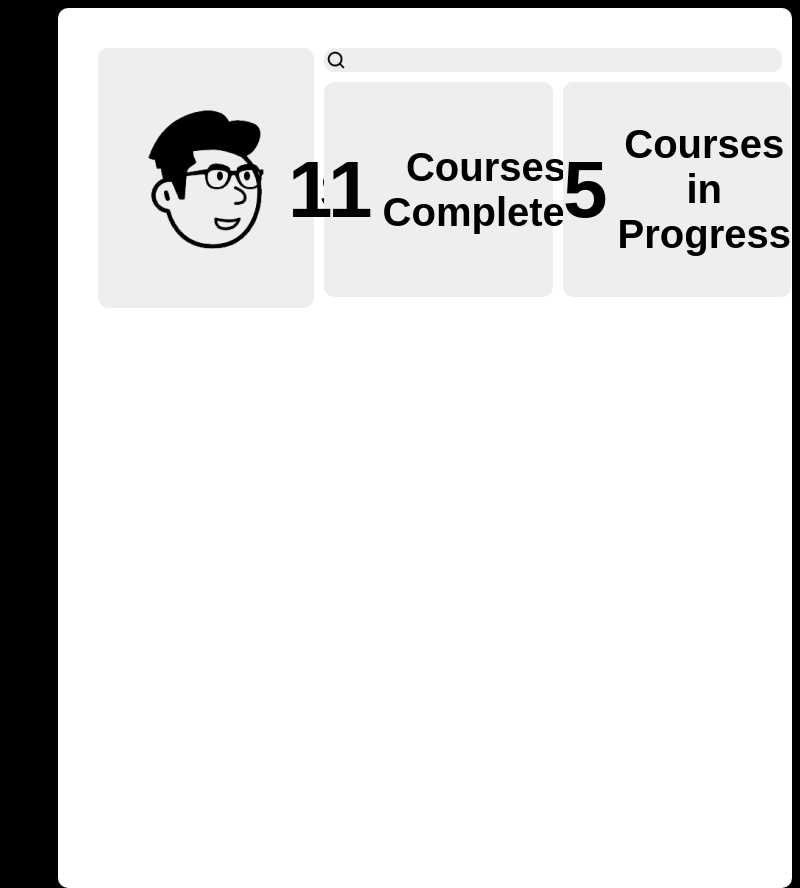
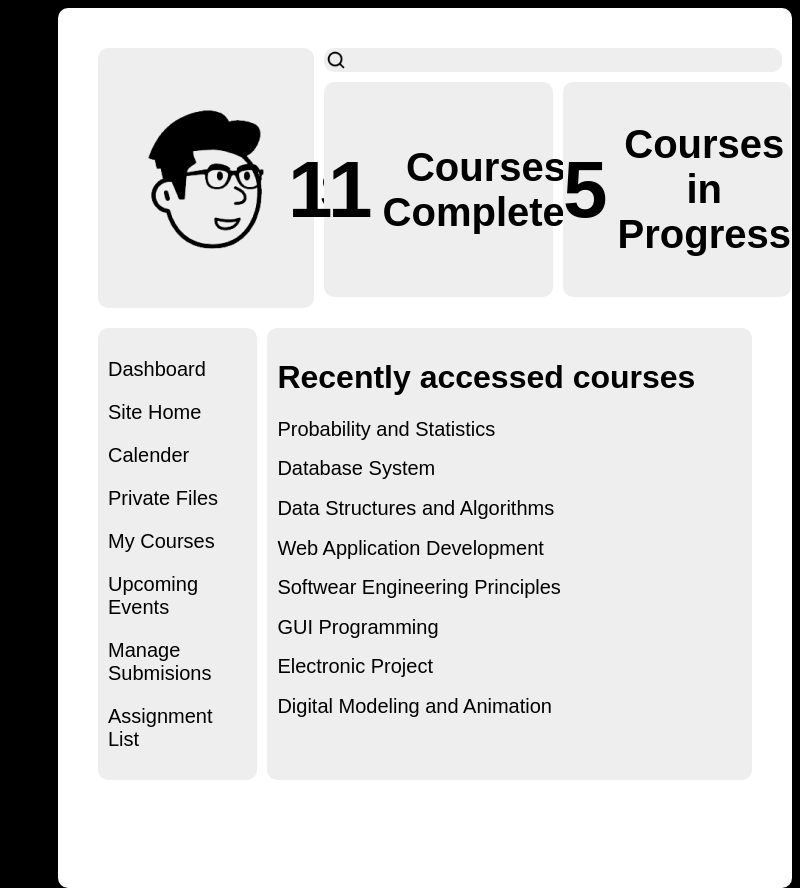
Before and after one commit to ThashmikaX/Electron-Windows-Application, an Electron app: page Pages/inside.html in a window 800 px wide. Drawn offline with Linux system fonts and the light colour scheme.

Commit message:
Add styling and content to inside.html and inside.css files

```diff
--- a/Pages/inside.css
+++ b/Pages/inside.css
@@ -113,3 +113,86 @@ html {
 
 
 }
+
+
+.second-row {
+    background-color: rgb(255, 255, 255);
+    color: white;
+    border-radius: 10px;
+    text-align: center;
+    height: 30%;
+    display: flex;
+    flex-direction: row;
+    justify-content: space-between;
+    gap: 10px;
+    padding-top: 40px;
+}
+
+.content-div {
+    background-color: rgb(255, 255, 255);
+    padding: 40px;
+    border-radius: 10px;
+    text-align: center;
+    height: 100%;
+}
+
+body {
+    background-color: #000000;
+    font-family: Arial, sans-serif;
+    height: 100%;
+    padding-left: 50px;
+}
+
+html {
+    height: 100%;
+}
+
+.second-row-left {
+    background-color: #EEEEEE;
+    color: rgb(0, 0, 0);
+
+    padding: 10px;
+    border-radius: 10px;
+    text-align: left;
+    height: 180%;
+    width: 30%;
+    border: #000000;
+
+    flex-direction: row;
+    align-items: center;
+}
+
+.second-row-left-head {
+    align-items: center;
+    h1{
+        font-size: 50px;
+        font-weight: bold;
+    }
+    p{
+        font-size: 15px;
+    }
+}
+
+.second-row-right {
+    background-color: #EEEEEE;
+    color: rgb(0, 0, 0);
+    padding: 10px;
+    border-radius: 10px;
+    text-align: left;
+    height: 180%;
+    width: 100%;
+    border: #000000;
+
+    flex-direction: row;
+    align-items: center;
+
+}
+
+.text-leftside{
+    font-size: 20px;
+    font-weight: 500;
+}
+.text-courses{
+    font-size: 20px;
+    font-weight: 500;
+}
--- a/Pages/inside.html
+++ b/Pages/inside.html
@@ -9,7 +9,9 @@
 <body>
 
     <div class="content-div">
+
         <div class="first-row">
+
             <div class="first-row-left">
                 <div class="first-row-left-image">
                     <img src="../src/notion-avatar-1706026031842 1.png">
@@ -19,24 +21,58 @@
                     <p>It's good to see you again</p>
                 </div>
             </div>
+
             <div class="first-row-right">
+
                 <div class="first-row-right-top">
                     <img src="../src/Images/Search.png">
                     <input>
                 </div>
+
                 <div class="first-row-right-bottom">
+
                     <div class="completed number">
                         <h1>11</h1>
                         <p>Courses Completed</p>
                     </div>
+
                     <div class="in-progress number">
                         <h1>5</h1>
                         <p>Courses in Progress</p>
                     </div>
+
                 </div>
             </div>
         </div>
-        <div class="second-row"></div>
+
+        <div class="second-row">
+
+
+        <div class="second-row-left">
+            <h3 class="text-leftside">Dashboard</h3>
+            <h3 class="text-leftside">Site Home</h3>
+            <h3 class="text-leftside">Calender</h3>
+            <h3 class="text-leftside">Private Files</h3>
+            <h3 class="text-leftside">My Courses</h3>
+            <h3 class="text-leftside">Upcoming Events</h3>
+            <h3 class="text-leftside">Manage Submisions</h3>
+            <h3 class="text-leftside">Assignment List</h3>
+        </div>
+
+        <div class="second-row-right">
+
+            <h1>Recently accessed courses</h1>
+            <h2 class="text-courses">Probability and Statistics</h2>
+            <h2 class="text-courses">Database System</h2>
+            <h2 class="text-courses">Data Structures and Algorithms</h2>
+            <h2 class="text-courses">Web Application Development</h2>
+            <h2 class="text-courses">Softwear Engineering Principles</h2>
+            <h2 class="text-courses">GUI Programming</h2>
+            <h2 class="text-courses">Electronic Project</h2>
+            <h2 class="text-courses">Digital Modeling and Animation</h2>
+        </div>
+
+        </div>
     </div>
 
 </body>
--- a/Pages/register.js
+++ b/Pages/register.js
@@ -29,6 +29,7 @@ var loginButton = document.getElementById('registerButton');
 // Add an event listener to the login button
 loginButton.addEventListener('click', function () {
     // Get form data
+    alert("Register Successful");
     var email = document.querySelector('input[name="email"]').value;
     var username = document.querySelector('input[name="username"]').value;
     var password = document.querySelector('input[name="password"]').value;
```
